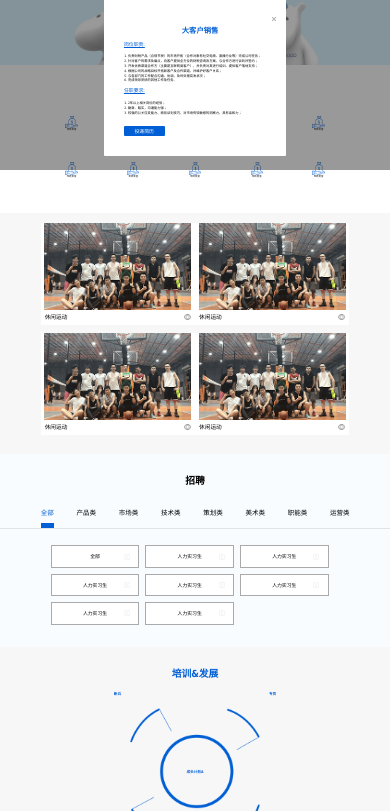
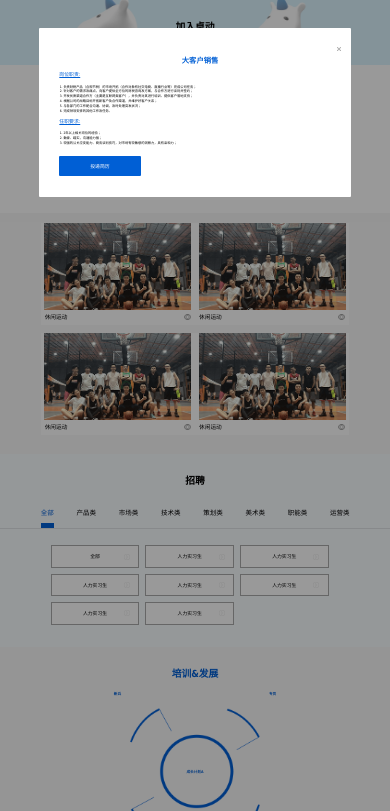
Before and after one commit to xiaYu2019/newweb, a plain HTML site: page joinus/campus.html in a window 390 px wide. Both pictures are taken after a click on the element "全部". Shown: the part 33-844 px from the top of the page. Drawn offline with Linux system fonts and the light colour scheme.

Commit message:
final edition

```diff
--- a/css/campus.css
+++ b/css/campus.css
@@ -151,14 +151,13 @@
 	top: 0;
 	z-index: 999;
 	width: 100%;
-	height: 10rem;
 	background-color: rgba(0,0,0,0.4);
 }
 .popups .vessel{
 	box-sizing: border-box;
 	margin: 1.5rem auto;
 	border-radius: 0.05rem;
-	width: 9rem;
+	width: 50%;
 	background-color: #FFFFFF;
 	padding: 0.5rem 0.5rem 1rem 1rem;
 	text-align: right;
@@ -378,4 +377,13 @@
 		height: 8rem;
 		margin-bottom: 1rem;
 	}
+	.popups .vessel{
+		margin: 3rem auto;
+		width: 80%;
+	}
+	.popups .vessel .send {
+		width: 4rem;
+		height: 1rem;
+		line-height: 1rem;
+	}
 }
--- a/css/head.css
+++ b/css/head.css
@@ -136,6 +136,13 @@ body {
 	display: block;
 }
 
+body::-webkit-scrollbar{
+	width: 2px;
+}
+body::-webkit-scrollbar-thumb{
+	border-radius: 1px;
+	background-image: linear-gradient(#ff0000,#ff7f00,#ffff00,#00ff00,#00ffff,#0000ff,#8b00ff);
+}
 @media screen and (max-width:750px) {
 	.box_xy {
 		height: 1.46rem;
--- a/css/relation.css
+++ b/css/relation.css
@@ -1,7 +1,6 @@
 .imgs {
 	box-sizing: border-box;
 	padding-top: 1.7rem;
-	width: 19.2rem;
 	height: 4.3rem;
 	background-image: url(../img/banner.png);
 	background-repeat: no-repeat;
--- a/css/story.css
+++ b/css/story.css
@@ -1,7 +1,6 @@
 .imgs {
 	box-sizing: border-box;
 	padding-top: 1.7rem;
-	width: 19.2rem;
 	height: 4.3rem;
 	background-image: url(../img/banner.png);
 	background-repeat: no-repeat;
--- a/js/campus.js
+++ b/js/campus.js
@@ -8,6 +8,7 @@ window.onresize = function(){
 	let html = document.documentElement;
 	let width = html.getBoundingClientRect().width;
 	html.style.fontSize =  width*100/1920+"px";
+	console.log(1)
 }
 
 // tab切换
@@ -30,10 +31,15 @@ let nape = document.getElementsByClassName("nape"); 		//获取点击位置
 let popups = document.getElementsByClassName("popups")[0]; 		//弹出层
 for(let a = 0 ; a<nape.length;a++){
 	nape[a].onclick = function(){
-		console.log(popups)
+		let pageHeigth = document.documentElement.clientHeight;
+		document.body.style.overflow = "hidden";
+		popups.style.height = pageHeigth + "px";
+
+		console.log(pageHeigth)
 		popups.style.display="block";
 	}
 }
 popups.onclick = function(){
+	document.body.style.overflow = "visible";
 	popups.style.display = "none";
 }
```
